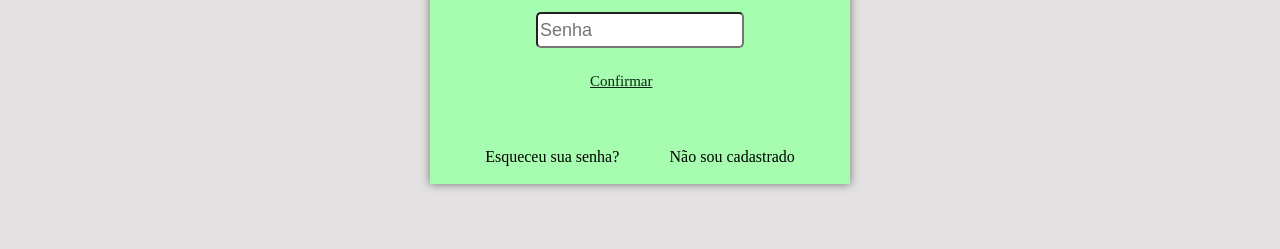
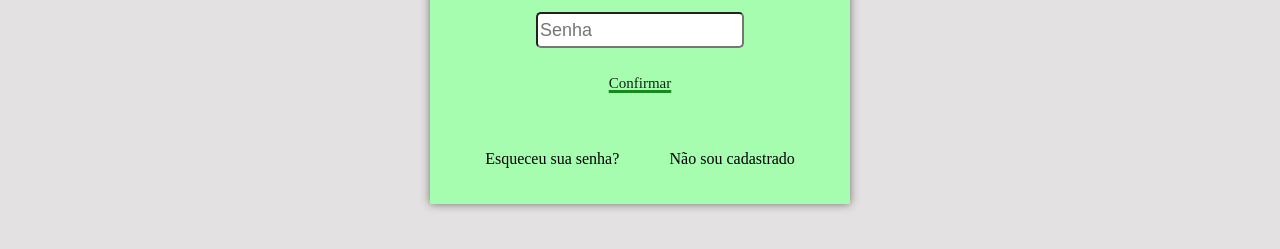
Before and after one commit to IvanCardoso91/amigoPet, a plain HTML site: page html/login-usuario.html in a window 1280 px wide. Shown: the part 287-536 px from the top of the page. Drawn offline with Linux system fonts and the light colour scheme; a web font is replaced by a local one.

Commit message:
ajustes gerais

```diff
--- a/style/style-index.css
+++ b/style/style-index.css
@@ -30,6 +30,7 @@ p {
 
 .logo {
     margin-right: 10px;
+    margin-bottom: 20px;
 }
 
 .options {
@@ -97,10 +98,8 @@ p {
     max-width: 100%;
     height: auto;
     width: 300px;
-    /* Define a largura máxima da imagem */
     display: block;
     margin: 0 auto;
-    /* Centraliza a imagem horizontalmente */
 }
 
 .adote-menu:hover {
--- a/style/style-login-ong.css
+++ b/style/style-login-ong.css
@@ -96,10 +96,15 @@ header {
     font-size: 15px;
     margin: 5px;
     border-radius: 5px;
+    text-align: center;
+    text-decoration: underline solid rgb(21, 139, 27) 3px;
+    padding-top: 2px;
 }
 
 #submit-button:hover {
-    background-color: #d6d0d0;
+    background-color: #2ea02e94;
+    text-decoration: none;
+    border-radius: 1px;
 }
 
 #logo {
--- a/style/style-login-usuario.css
+++ b/style/style-login-usuario.css
@@ -31,7 +31,7 @@ p,h2, a, h1, h4{
 .form {
     padding: 10px;
     margin-top: 50px;
-    height: 280px;
+    height: 300px;
     width: 400px;
     display: flex;
     flex-direction: column;
@@ -90,10 +90,15 @@ p,h2, a, h1, h4{
     font-size: 15px;
     margin: 5px;
     border-radius: 5px;
+    text-align: center;
+    text-decoration: underline solid rgb(21, 139, 27) 3px;
+    padding-top: 2px;
 }
 
 #submit-button:hover {
-    background-color: #d6d0d0;
+    background-color: #2ea02e94;
+    text-decoration: none;
+    border-radius: 1px;
 }
 
 #logo {
```
Also changed, not shown: html/esqueceu-senha.html (+1 -1 lines), html/index.html (+1 -1 lines), html/listagem.html (+1 -1 lines).
